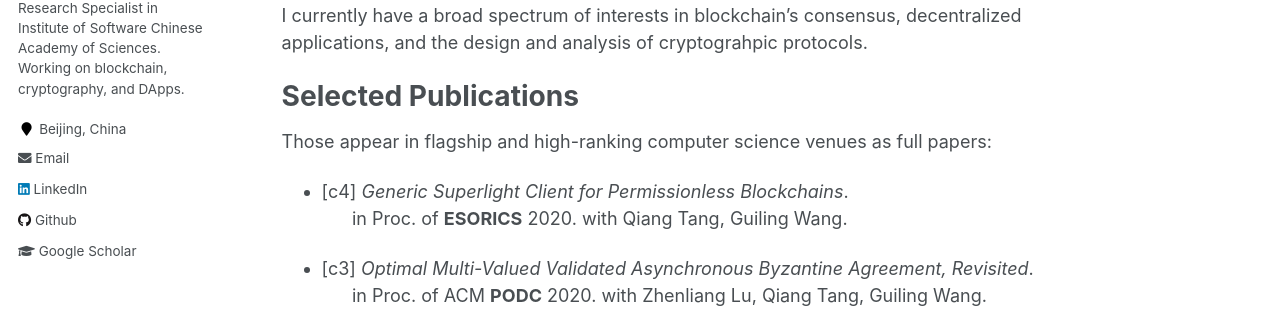
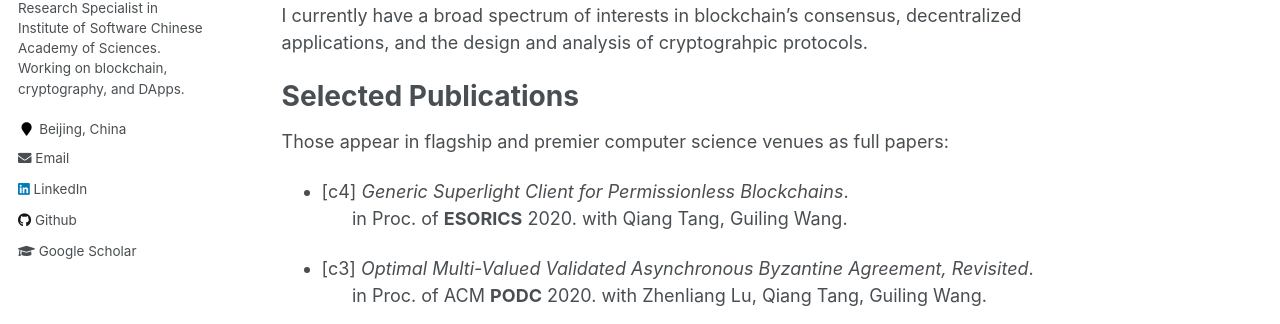
Before and after one commit to yylluu/yylluu.github.io, a Jekyll site: the page built from _pages/about.md, in a window 1280 px wide and 900 px high. Shown: the part 337-661 px from the top of the window. Built offline with Jekyll 4.4.1, drawn with Linux system fonts in a browser that asks for light colours.

Commit message:
Update about.md

```diff
--- a/_pages/about.md
+++ b/_pages/about.md
@@ -18,7 +18,7 @@ I currently have a broad spectrum of interests in blockchain's consensus, decent
 
 Selected Publications
 ======
-Those appear in flagship and high-ranking computer science venues as full papers:
+Those appear in flagship and premier computer science venues as full papers:
 
 - [c4] *Generic Superlight Client for Permissionless Blockchains*.
      &nbsp; &nbsp; &nbsp; in Proc. of **ESORICS** 2020. with Qiang Tang, Guiling Wang.
```
